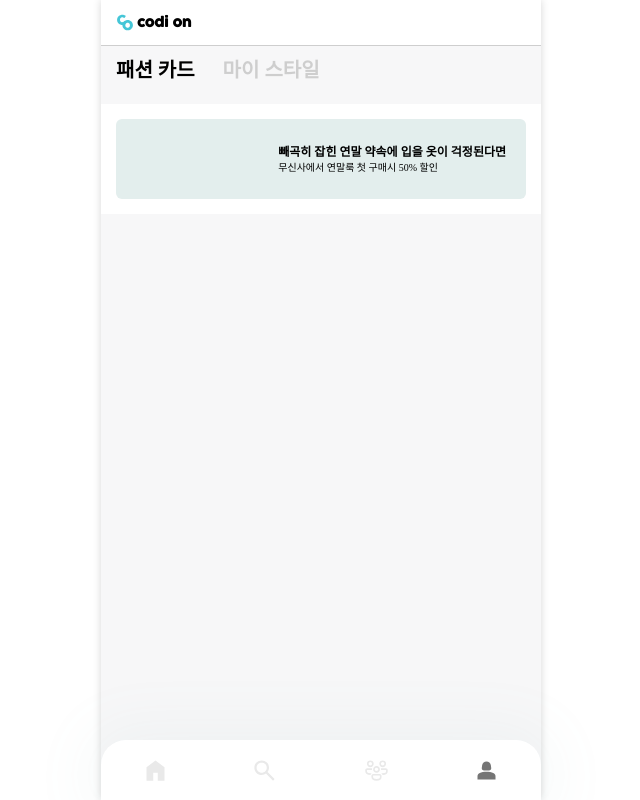
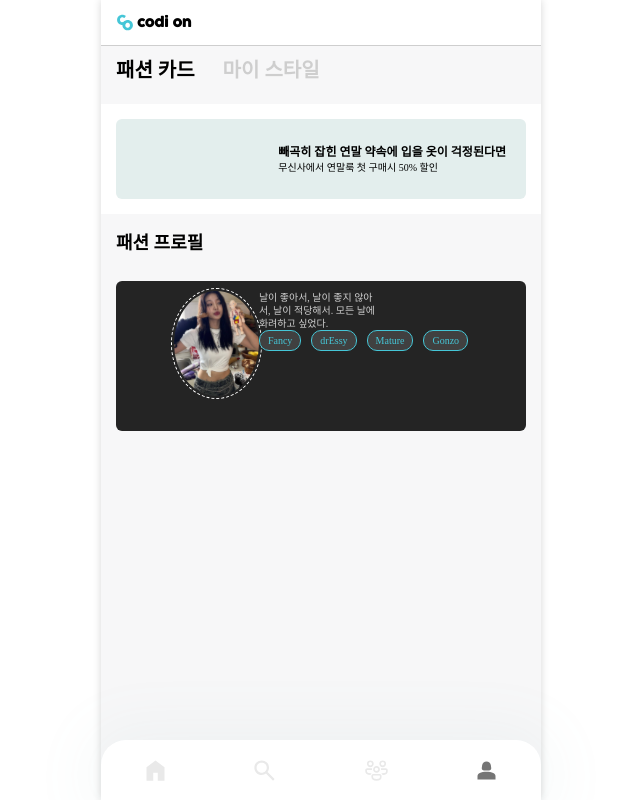
Before and after one commit to codyondev/codyon, a Next.js app: page / in a window 1280 px wide. Shown: the whole page, without its empty margins (319-959 px from the left). Built offline with nearby package versions, Linux system fonts and the light colour scheme; a web font is replaced by a local one.

Commit message:
feat: 카드 작업 중지

```diff
--- a/pages/index.tsx
+++ b/pages/index.tsx
@@ -1,4 +1,5 @@
 import type { NextPage } from 'next';
+import Image from 'next/image';
 import Link from 'next/link';
 import React from 'react';
 
@@ -27,6 +28,48 @@ const Home: NextPage = function () {
           </p>
         </article>
       </section>
+      <section className="p-layoutX mt-[15px]">
+        <h2 className="font-bold text-lg">패션 프로필</h2>
+        <article className="mt-6 rounded-md bg-[#242424] h-[150px] flex justify-center py-[10px]">
+          <div>
+            <div className="w-[85px] h-[105px] overflow-hidden rounded-[100%] outline-dashed outline-1 outline-offset-2 outline-white">
+              <img src="/images/example-1.svg" alt="" />
+            </div>
+          </div>
+          <div>
+            <p className="w-[125px] text-[#CECECE] text-[10px] font-light leading-[13px] break-all">
+              날이 좋아서, 날이 좋지 않아서, 날이 적당해서. 모든 날에 화려하고
+              싶었다.
+            </p>
+            <div className="flex gap-x-[10px]">
+              <button
+                className="text-darkmint text-[10px] border border-darkmint bg-[#404040] py-[2px] px-[8px] rounded-[10px]"
+                type="button"
+              >
+                Fancy
+              </button>
+              <button
+                className="text-darkmint text-[10px] border border-darkmint bg-[#404040] py-[2px] px-[8px] rounded-[10px]"
+                type="button"
+              >
+                drEssy
+              </button>
+              <button
+                className="text-darkmint text-[10px] border border-darkmint bg-[#404040] py-[2px] px-[8px] rounded-[10px]"
+                type="button"
+              >
+                Mature
+              </button>
+              <button
+                className="text-darkmint text-[10px] border border-darkmint bg-[#404040] py-[2px] px-[8px] rounded-[10px]"
+                type="button"
+              >
+                Gonzo
+              </button>
+            </div>
+          </div>
+        </article>
+      </section>
     </Layout>
   );
 };
```
